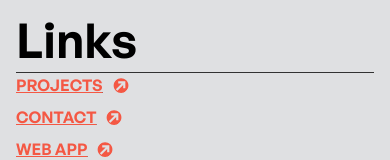
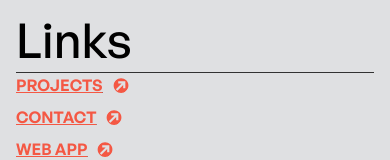
Before and after one commit to jaydesigns/offline-hopefully, a Next.js app: page /links in a window 390 px wide. Shown: the top 160 px of the page. Built offline with nearby package versions, Linux system fonts and the light colour scheme; no server answers.

Commit message:
No snapping in mobile for virtual keyboard

```diff
--- a/pages/credits.js
+++ b/pages/credits.js
@@ -37,7 +37,7 @@ const Credits = () =>{
         <Layout>
             <div className="text-white p-4 w-screen h-screen flex flex-col">
                 <div className="creditBorder pb-2 border-grey border-b overflow-hidden">
-                    <h1 className="creditTitle text-5xl md:text-SM font-semibold">Credits</h1>
+                    <h1 className="creditTitle text-5xl md:text-SM font-medium">Credits</h1>
                 </div>
                 <div className="grow flex flex-col justify-between mb-20">
                     <div className="grid grid-cols-4 md:grid-cols-12 grid-rows-[auto_40vh_auto] py-4 gap-4">
--- a/pages/index.tsx
+++ b/pages/index.tsx
@@ -55,7 +55,7 @@ const Home =({heading1Wrapper,heading2Wrapper,ampersandWrapper,handleProjectSele
     gsap.registerPlugin(ScrollTrigger)
 
     const ctx = gsap.context(() => {
-    // mm.add("(min-width:768px)",() => {
+    mm.add("(min-width:768px)",() => {
         ScrollTrigger.create({
           trigger: "body",
           //onUpdate: self => console.log(self.progress),
@@ -64,7 +64,7 @@ const Home =({heading1Wrapper,heading2Wrapper,ampersandWrapper,handleProjectSele
             directional: false
           }
         })
-      // })
+      })
     /* mm.add("(max-width:768px)",() => {
         ScrollTrigger.create({
           trigger: "body",
--- a/pages/links.js
+++ b/pages/links.js
@@ -60,7 +60,7 @@ const Links = () => {
         <>
         <div className="flex flex-col p-4">
             <div style={{width:0}} className="linkBorder border-32 border-b overflow-y-hidden pb-2">
-                <h1 className="title text-5xl md:text-SM font-semibold">Links</h1>
+                <h1 className="title text-5xl md:text-SM font-medium">Links</h1>
             </div>
             <div className="flex flex-col md:flex-row">
                 {/* <div className="overflow-y-hidden grow relative h-[2rem]">
```
Also changed, not shown: public/images/hra-cover-closeup-optimized.jpg (added).
